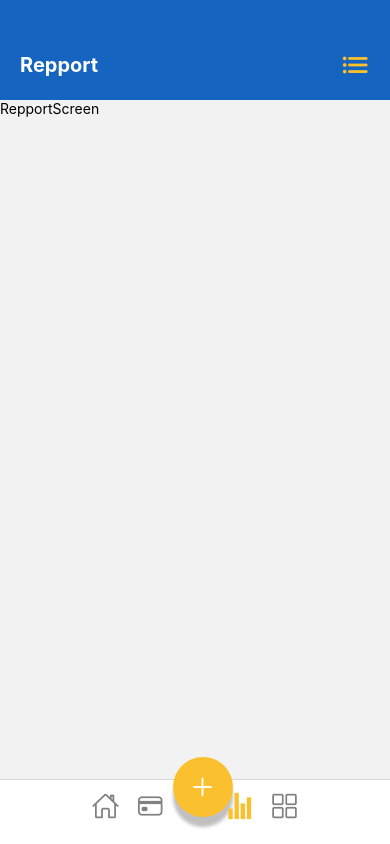
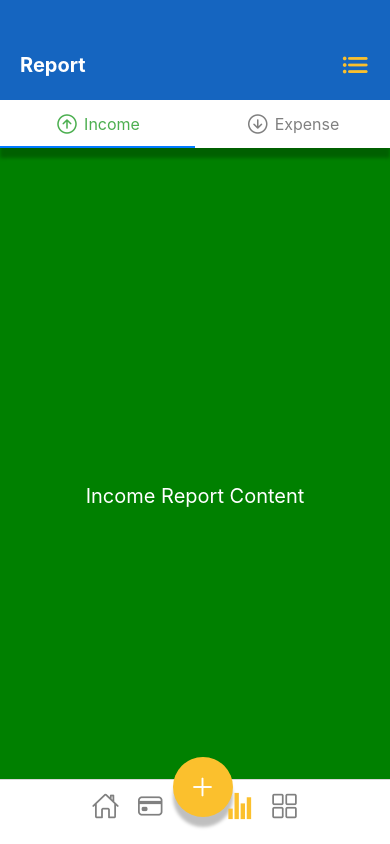
Before and after one commit to tsiaroFitia/SpendlyWay, a React Native app: screen /Repport in a window 390 px wide. Built offline with nearby package versions, Linux system fonts and the light colour scheme.

Commit message:
Affichage de Income/Expense dans RepportScreen avec utilisation de TabTopNavigator

```diff
--- a/package.json
+++ b/package.json
@@ -13,6 +13,7 @@
     "@expo/vector-icons": "^14.0.4",
     "@react-native-picker/picker": "^2.11.0",
     "@react-navigation/bottom-tabs": "^7.2.0",
+    "@react-navigation/material-top-tabs": "^7.1.0",
     "@react-navigation/native": "^7.0.14",
     "@react-navigation/native-stack": "^7.2.0",
     "@react-navigation/stack": "^7.1.1",
@@ -25,7 +26,8 @@
     "react-native-paper": "^5.13.1",
     "react-native-reanimated": "^3.16.7",
     "react-native-safe-area-context": "^5.2.0",
-    "react-native-screens": "^4.6.0"
+    "react-native-screens": "^4.6.0",
+    "react-native-tab-view": "^4.0.5"
   },
   "devDependencies": {
     "@babel/core": "^7.20.0"
--- /dev/null
+++ b/src/components/Report/ExpenseReport.js
@@ -0,0 +1,25 @@
+import { Text, View, StyleSheet } from 'react-native';
+import React, { Component } from 'react';
+
+export default class ExpenseReport extends Component {
+  render() {
+    return (
+      <View style={styles.container}>
+        <Text style={styles.text}>Expense Report Content</Text>
+      </View>
+    );
+  }
+}
+
+const styles = StyleSheet.create({
+  container: {
+    flex: 1,
+    justifyContent: 'center',
+    alignItems: 'center',
+    backgroundColor: 'red',
+  },
+  text: {
+    fontSize: 20,
+    color: 'white',
+  },
+});
--- /dev/null
+++ b/src/components/Report/IncomeReport.js
@@ -0,0 +1,25 @@
+import { Text, View, StyleSheet } from 'react-native';
+import React, { Component } from 'react';
+
+export default class IncomeReport extends Component {
+  render() {
+    return (
+      <View style={styles.container}>
+        <Text style={styles.text}>Income Report Content</Text>
+      </View>
+    );
+  }
+}
+
+const styles = StyleSheet.create({
+  container: {
+    flex: 1,
+    justifyContent: 'center',
+    alignItems: 'center',
+    backgroundColor: 'green',
+  },
+  text: {
+    fontSize: 20,
+    color: 'white',
+  },
+});
--- a/src/components/category/IncomeCategory.js
+++ b/src/components/category/IncomeCategory.js
@@ -0,0 +1,12 @@
+import { Text, View } from 'react-native'
+import React, { Component } from 'react'
+
+export default class IncomeCategory extends Component {
+  render() {
+    return (
+      <View>
+        <Text>IncomeCategory</Text>
+      </View>
+    )
+  }
+}
--- a/src/screen/NavigationScreen/TabBottom.js
+++ b/src/screen/NavigationScreen/TabBottom.js
@@ -46,7 +46,7 @@ const TabBottom = () => {
           return <Ionicons name={iconName} size={28} color={color} />;
         },
         tabBarStyle: styles.tabBarStyle,
-        tabBarActiveTintColor: Colors.JauneFoncé, // Couleur active des icônes
+        tabBarActiveTintColor: Colors.JauneFoncé, // Couleur active des icônes HITA
         tabBarInactiveTintColor: 'gray', // Couleur inactive des icônes
         tabBarLabelStyle: { display: 'none' }, // Cacher les labels sous les icônes
       })}
--- a/src/screen/ScreenBottomNavigation/RepportScreen.js
+++ b/src/screen/ScreenBottomNavigation/RepportScreen.js
@@ -1,20 +1,91 @@
-import { Text, View, StyleSheet } from 'react-native'
-import React, { Component } from 'react'
+import { View, StyleSheet, SafeAreaView, Text } from 'react-native';
+import React from 'react';
+import { createMaterialTopTabNavigator } from '@react-navigation/material-top-tabs';
+import Ionicons from 'react-native-vector-icons/Ionicons';
 
-import HeaderHomeScreen from '../../components/Home/HeaderHomeScreen'
+import IncomeReport from '../../components/Report/IncomeReport';
+import ExpenseReport from '../../components/Report/ExpenseReport';
+import Colors from '../../outils/Colors';
+import HeaderHomeScreen from '../../components/Home/HeaderHomeScreen';
 
-export default class RepportScreen extends Component {
-  render() {
-    return (
-      <View style={styles.container}>
-        <HeaderHomeScreen title="Repport"/>
-        <Text>RepportScreen</Text>
+const Tab = createMaterialTopTabNavigator();
+
+const RepportScreen = () => {
+  return (
+    <SafeAreaView style={styles.container}>
+      {/* Le Header */}
+      <View style={styles.headerContainer}>
+        <HeaderHomeScreen title="Report" />
       </View>
-    )
-  }
-}
+
+      {/* La barre de navigation des onglets en haut */}
+      <View style={styles.tabBarContainer}>
+        <Tab.Navigator
+          screenOptions={({ route }) => ({
+            // On supprime tabBarIcon ici
+            tabBarLabel: ({ focused }) => {
+              const label = route.name === 'IncomeReport' ? 'Income' : 'Expense';
+              const textColor = focused
+                ? route.name === 'IncomeReport'
+                  ? Colors.Vert
+                  : Colors.Rouge
+                : 'gray';
+
+              return (
+                <View style={styles.tabLabelContainer}>
+                  <Ionicons
+                    name={route.name === 'IncomeReport' ? 'arrow-up-circle-outline' : 'arrow-down-circle-outline'}
+                    size={24}
+                    color={textColor}
+                  />
+                  <Text style={[styles.tabLabel, { color: textColor }]}>{label}</Text>
+                </View>
+              );
+            },
+            tabBarActiveTintColor: Colors.Vert, // Par défaut pour Income
+            tabBarInactiveTintColor: 'gray',
+            tabBarStyle: styles.tabBarStyle,
+            tabBarLabelStyle: styles.tabBarLabelStyle,
+          })}
+        >
+          <Tab.Screen name="IncomeReport" component={IncomeReport} options={{ headerShown: false }} />
+          <Tab.Screen name="ExpenseReport" component={ExpenseReport} options={{ headerShown: false }} />
+        </Tab.Navigator>
+      </View>
+    </SafeAreaView>
+  );
+};
+
+export default RepportScreen;
 
 const styles = StyleSheet.create({
-  container:{
+  container: {
+    flex: 1,
+    backgroundColor: Colors.BlancFond,
   },
-})
+  headerContainer: {
+    // Style du header si besoin
+  },
+  tabBarContainer: {
+    flex: 1,  // Pour occuper l'espace restant sous le header
+  },
+  tabBarStyle: {
+    backgroundColor: Colors.white,
+    shadowColor: '#000',
+    shadowOffset: { width: 0, height: 10 },
+    shadowOpacity: 0.25,
+    shadowRadius: 3.5,
+    elevation: 5,
+  },
+  tabBarLabelStyle: {
+    fontSize: 14, // Ajuste la taille des labels des onglets
+  },
+  tabLabelContainer: {
+    flexDirection: 'row',
+    alignItems: 'center',
+  },
+  tabLabel: {
+    marginLeft: 5,  // Espacement entre l'icône et le texte
+    fontSize: 16,   // Taille du texte
+  },
+});
```
Also changed, not shown: 1 other file (tests, documents, lock files or other folders).
